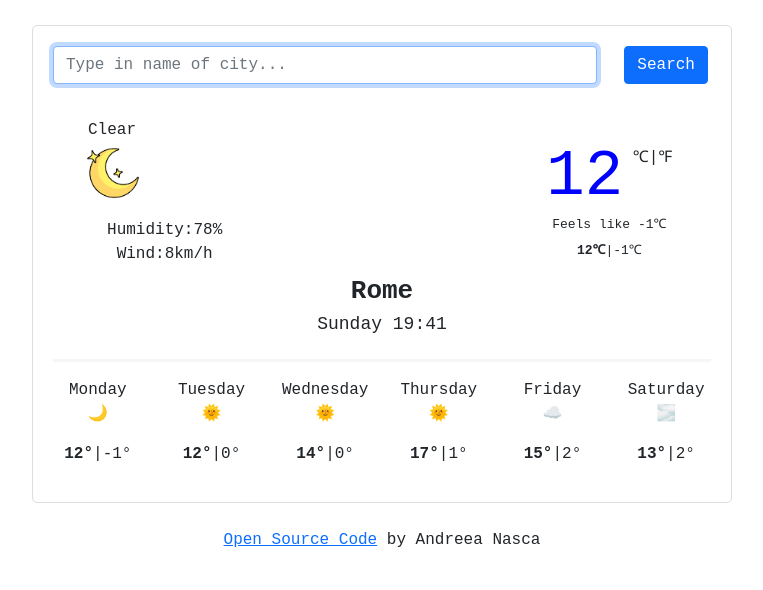
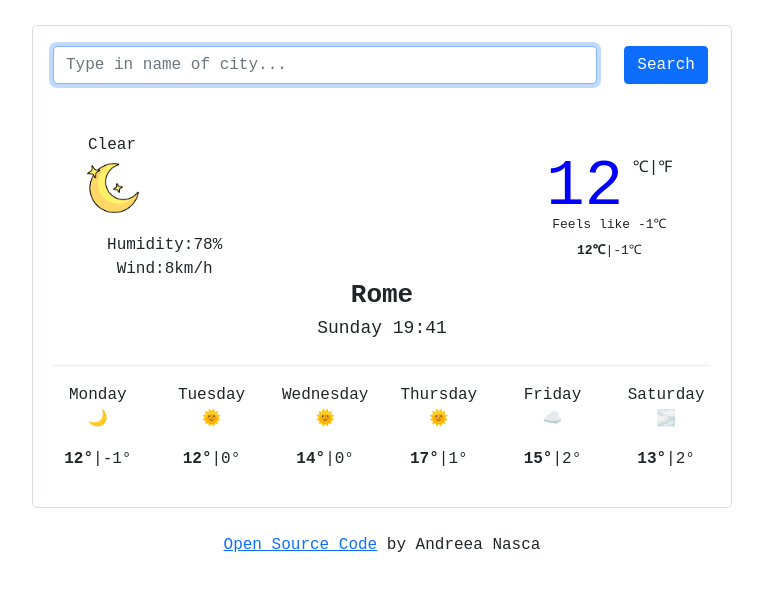
Before and after one commit to Acn8z/myWeatherApp, a plain HTML site: page index.html in a window 1280 px wide. Shown: the whole page, without its empty margins (258-1021 px from the left). Drawn offline with nearby package versions, Linux system fonts and the light colour scheme.

Commit message:
css updating layout

```diff
--- a/src/style.css
+++ b/src/style.css
@@ -33,7 +33,7 @@ h3 {
 }
 .CurrentWeather {
   padding: 30px 0 0 20px;
-  margin-top: 40px;
+  margin-top: 55px;
 }
 .CurrentWeather img {
   height: 64px;
@@ -46,7 +46,7 @@ h3 {
 .temperature {
   padding: 25px 0 0 0;
   position: relative;
-  top: 20px;
+  top: 30px;
 }
 .temperature strong {
   color: blue;
```
